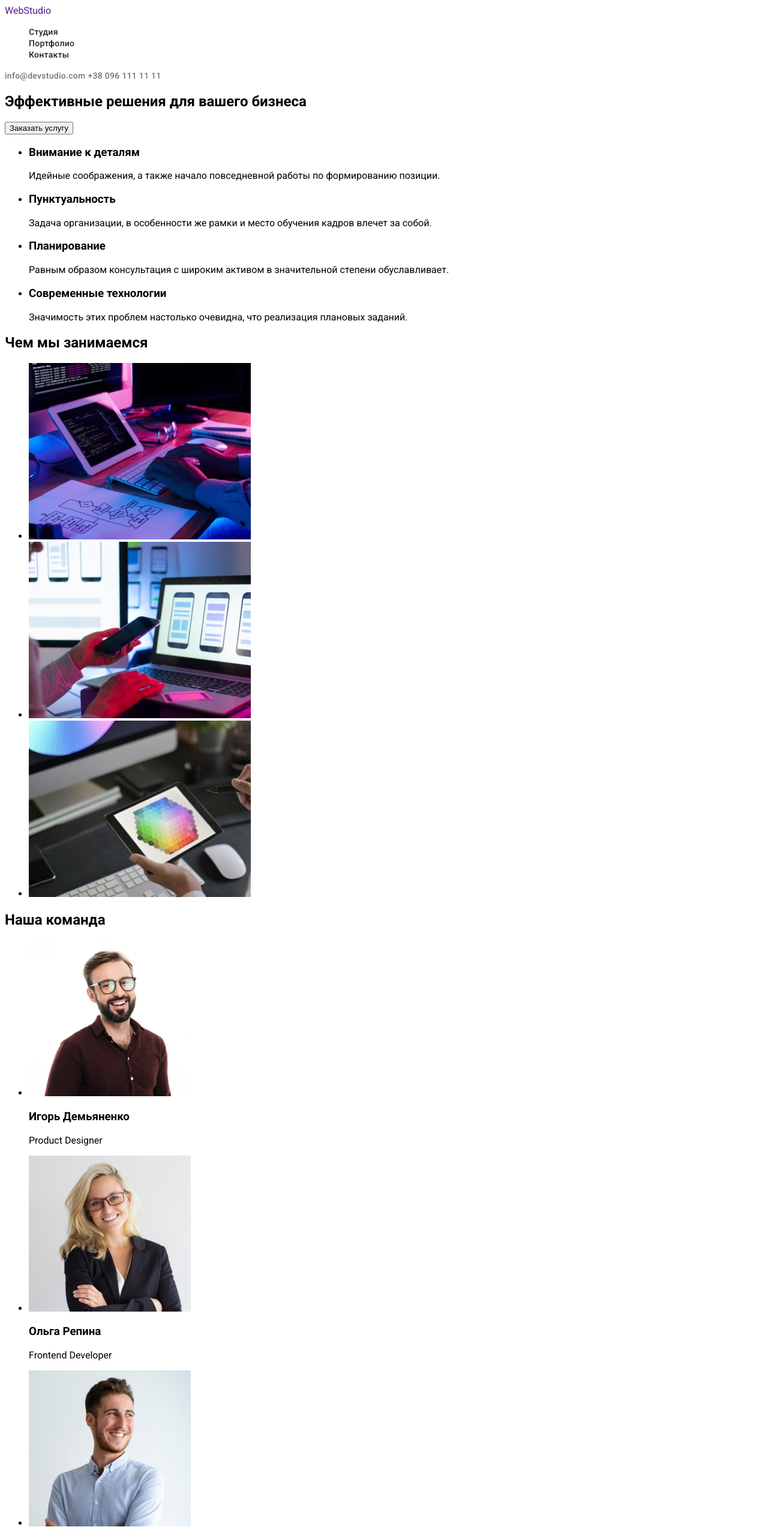
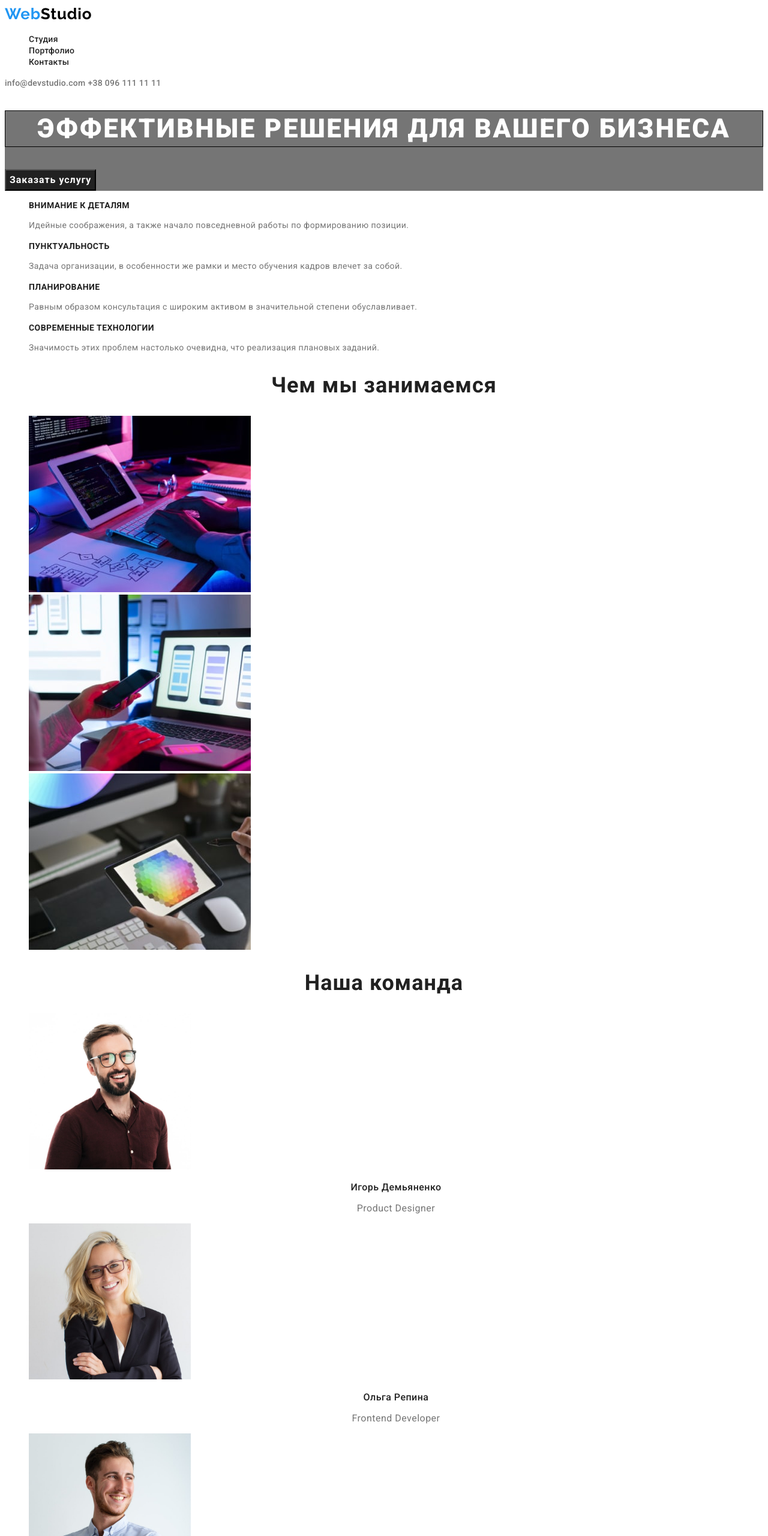
Before and after one commit to Tatianayarchenko/goit-markup-hw-02, a plain HTML site: page index.html in a window 1280 px wide. Shown: the top 2560 px of the page at 60% size. Drawn offline with Linux system fonts and the light colour scheme.

Commit message:
finish index.html

```diff
--- a/css/styles.css
+++ b/css/styles.css
@@ -3,17 +3,19 @@
   --second-title-color: #ffffff;
   --first-text-color: #757575;
   --second-text-color: #212121;
-  --fourth-text-color: rgba(255, 255, 255, 0.6);
+  --third-text-color: rgba(255, 255, 255, 0.6);
   --first-button-color: #ffffff;
   --second-button-color: #212121;
   --accent-color: #2196f3;
-  --logo-text-color: #000000;
+  --logo-header-color: #000000;
   --header-link-color: #212121;
   --header-contact-color: #757575;
+  --logo-footer-color: #ffffff;
 }
 
 body {
   font-family: "Roboto", sans-serif;
+  color: var(--first-text-color);
 }
 
 .list {
@@ -21,6 +23,39 @@ body {
 }
 .link {
   text-decoration: none;
+}
+
+.visually-hidden {
+  position: absolute;
+  white-space: nowrap;
+  width: 1px;
+  height: 1px;
+  overflow: hidden;
+  border: 0;
+  padding: 0;
+  clip: rect(0 0 0 0);
+  clip-path: inset(50%);
+  margin: -1px;
+}
+
+/* -----------------HEADER--------------------- */
+
+.header-logo {
+  font-family: Raleway;
+  font-weight: 700;
+  font-size: 26px;
+  line-height: calc(31 / 26);
+  letter-spacing: 0.03em;
+  color: var(--accent-color);
+}
+
+.header-logo-part {
+  color: var(--logo-header-color);
+}
+
+.header-logo-part:hover,
+.header-logo-part:focus {
+  color: var(--accent-color);
 }
 
 .header-link {
@@ -48,3 +83,139 @@ body {
 .header-contact:active {
   color: var(--accent-color);
 }
+/* -----------------HERO--------------------- */
+
+.hero {
+  background-color: var(--first-text-color);
+}
+
+.hero-title {
+  font-weight: 900;
+  font-size: 44px;
+  line-height: 1.36;
+  text-align: center;
+  letter-spacing: 0.06em;
+  text-transform: uppercase;
+  color: var(--second-title-color);
+  border: 1px solid #000000;
+}
+
+.hero-btn:hover,
+.hero-btn:active {
+  color: var(--accent-color);
+}
+
+.hero-btn {
+  font-family: inherit;
+  font-weight: 700;
+  font-size: 16px;
+  line-height: 1.87;
+  display: flex;
+  align-items: center;
+  text-align: center;
+  letter-spacing: 0.06em;
+  color: var(--first-button-color);
+}
+.hero-btn {
+  background-color: var(--second-text-color);
+}
+/* -------------------Особенности (peculiarities)------------------- */
+
+.peculiarities-title {
+  font-weight: 700;
+  font-size: 14px;
+  line-height: calc(16 / 14);
+  letter-spacing: 0.03em;
+  text-transform: uppercase;
+  color: var(--main-title-color);
+}
+
+.peculiarities-text {
+  font-size: 14px;
+  line-height: 1.71;
+  letter-spacing: 0.03em;
+}
+
+/* -------------------ABOUT------------------- */
+.about-title {
+  font-weight: 700;
+  font-size: 36px;
+  line-height: calc(42 / 36);
+  text-align: center;
+  letter-spacing: 0.03em;
+
+  color: var(--main-title-color);
+}
+
+/* -------------------TEAM------------------- */
+
+.team-main-title {
+  font-weight: 700;
+  font-size: 36px;
+  line-height: calc(42 / 36);
+  text-align: center;
+  letter-spacing: 0.03em;
+  color: var(--main-title-color);
+}
+
+.team-title {
+  font-weight: 500;
+  font-size: 16px;
+  line-height: calc(19 / 16);
+  text-align: center;
+  letter-spacing: 0.03em;
+  color: var(--main-title-color);
+}
+
+.team-text {
+  font-size: 16px;
+  line-height: calc(19 / 16);
+  text-align: center;
+  letter-spacing: 0.03em;
+}
+
+/* -------------------FOOTER------------------- */
+.footer {
+  background-color: var(--first-text-color);
+}
+
+.footer-logo {
+  font-family: Raleway;
+  font-weight: 700;
+  font-size: 26px;
+  line-height: calc(31 / 26);
+  letter-spacing: 0.03em;
+  color: var(--accent-color);
+}
+.footer-logo-part {
+  color: var(--logo-footer-color);
+}
+
+.footer-map {
+  font-size: 14px;
+  line-height: 1.71;
+  letter-spacing: 0.03em;
+  color: var(--second-title-color);
+}
+
+.footer-contact {
+  font-size: 14px;
+  line-height: 1.71;
+  letter-spacing: 0.03em;
+  color: var(--third-text-color);
+}
+
+.footer-logo-part:hover,
+.footer-logo-part:focus {
+  color: var(--accent-color);
+}
+
+.footer-contact:hover,
+.footer-contact:active {
+  color: var(--accent-color);
+}
+
+.footer-map:hover,
+.footer-map:active {
+  color: var(--accent-color);
+}
--- a/index.html
+++ b/index.html
@@ -14,7 +14,7 @@
 <body>
     <header class="header">
         <nav class="header-navigation">
-            <a class="header-logo link"" href="">WebStudio</a>
+            <a class="header-logo link" href="">Web<span class="header-logo-part">Studio</span></a>
 
             <ul class="header-list list">
                 <li class="header-item"><a class="header-link link" href="">Студия</a></li>
@@ -28,66 +28,66 @@
 
     <main>
             <div>
-                <section>
-                    <h1>Эффективные решения для вашего бизнеса</h1>
-                    <button type="button">Заказать услугу</button>
+                <section class="hero">
+                    <h1 class="hero-title">Эффективные решения для вашего бизнеса</h1>
+                    <button type="button" class="hero-btn">Заказать услугу</button>
                 </section>
             </div>
 
-            <section>
-                <h2 hidden>Особенности</h2>
-                <ul>
-                    <li>
-                        <h3>Внимание к деталям</h3>
-                        <p>Идейные соображения, а также начало повседневной работы по формированию позиции.</p>
+            <section class="peculiarities">
+                <h2 class="visually-hidden">Особенности</h2>
+                <ul class="peculiarities-list list">
+                    <li class="peculiarities-item">
+                        <h3 class="peculiarities-title">Внимание к деталям</h3>
+                        <p class="peculiarities-text">Идейные соображения, а также начало повседневной работы по формированию позиции.</p>
                     </li>
-                    <li>
-                        <h3>Пунктуальность</h3>
-                        <p>Задача организации, в особенности же рамки и место обучения кадров влечет за собой.</p>
+                    <li class="peculiarities-item">
+                        <h3 class="peculiarities-title">Пунктуальность</h3>
+                        <p class="peculiarities-text">Задача организации, в особенности же рамки и место обучения кадров влечет за собой.</p>
                     </li>
-                    <li>
-                        <h3>Планирование</h3>
-                        <p>Равным образом консультация с широким активом в значительной степени обуславливает.</p>
+                    <li class="peculiarities-item">
+                        <h3 class="peculiarities-title">Планирование</h3>
+                        <p class="peculiarities-text">Равным образом консультация с широким активом в значительной степени обуславливает.</p>
                     </li>
-                    <li>
-                        <h3>Современные технологии</h3>
-                        <p>Значимость этих проблем настолько очевидна, что реализация плановых заданий.</p>
+                    <li class="peculiarities-item">
+                        <h3 class="peculiarities-title">Современные технологии</h3>
+                        <p class="peculiarities-text">Значимость этих проблем настолько очевидна, что реализация плановых заданий.</p>
                     </li>
                 </ul>
             </section>
-            <section>
-                <h2>Чем мы занимаемся</h2>
-                <ul>
+            <section class="about">
+                <h2 class="about-title">Чем мы занимаемся</h2>
+                <ul class="about-list list">
                     <li><img src="./Images/box-1-min.jpg" alt="фото 1" width="370"></li>
                     <li><img src="./Images/box-2-min.jpg" alt="фото 2" width="370"></li>
                     <li><img src="./Images/box-3-min.jpg" alt="фото 3" width="370"></li>
                 </ul>
             </section>
-            <section>
-                <h2>Наша команда</h2>
-                <ul>
-                    <li><img src="./Images/igor-demyanenko.jpg" alt="фото Игоря Демьяненко" width="270">
-                    <h3>Игорь Демьяненко</h3>
-                    <p lang="en">Product Designer</p></li>
-                    <li><img src="./Images/olga-repina.jpg" alt="фото Ольги Репиной" width="270">
-                    <h3>Ольга Репина</h3>
-                    <p lang="en">Frontend Developer</p></li>
-                    <li><img src="./Images/nikolay-tarasov.jpg" alt="фото Николая Тарасова" width="270">
-                    <h3>Николай Тарасов</h3>
-                    <p lang="en">Marketing</p></li>
-                    <li><img src="./Images/mykhail-ermakov.jpg" alt="фото Михаила Ермакова" width="270">
-                    <h3>Михаил Ермаков</h3>
-                    <p lang="en">UI Designer</p></li>
+            <section class="team">
+                <h2 class="team-main-title">Наша команда</h2>
+                <ul class="team-list list">
+                    <li class="team-item"><img src="./Images/igor-demyanenko.jpg" alt="фото Игоря Демьяненко" width="270">
+                    <h3 class="team-title">Игорь Демьяненко</h3>
+                    <p lang="en" class="team-text">Product Designer</p></li>
+                    <li class="team-item"><img src="./Images/olga-repina.jpg" alt="фото Ольги Репиной" width="270">
+                    <h3 class="team-title">Ольга Репина</h3>
+                    <p lang="en" class="team-text">Frontend Developer</p></li>
+                    <li class="team-item"><img src="./Images/nikolay-tarasov.jpg" alt="фото Николая Тарасова" width="270">
+                    <h3 class="team-title">Николай Тарасов</h3>
+                    <p lang="en" class="team-text">Marketing</p></li>
+                    <li class="team-item"><img src="./Images/mykhail-ermakov.jpg" alt="фото Михаила Ермакова" width="270">
+                    <h3 class="team-title">Михаил Ермаков</h3>
+                    <p lang="en" class="team-text">UI Designer</p></li>
                 </ul>
             </section>
     </main>
-    <footer>
-        <a href="">WebStudio</a>
-        <address>
-                <a href="https://goo.gl/maps/DxFb3wu3h7kVE8w4A" target="_blank" rel="noopener noreferrer">г. Киев, пр-т Леси Украинки, 26</a>
+    <footer class="footer">
+        <a class="footer-logo link" href="">Web<span class="footer-logo-part">Studio</span></a>
+        <address class="footer-address">
+                <a class="footer-map link" href="https://goo.gl/maps/DxFb3wu3h7kVE8w4A" target="_blank" rel="noopener noreferrer">г. Киев, пр-т Леси Украинки, 26</a>
         </address>
-                <a href="mailto:info@example.com">info@example.com</a>
-                <a href="tel:+380991111111">+38 099 111 11 11</a>
+                <a class="footer-contact link" href="mailto:info@example.com">info@example.com</a>
+                <a class="footer-contact link" href="tel:+380991111111">+38 099 111 11 11</a>
     </footer>
 </body>
 </html>
```
Also changed, not shown: portfolio.html (+27 -27 lines).
